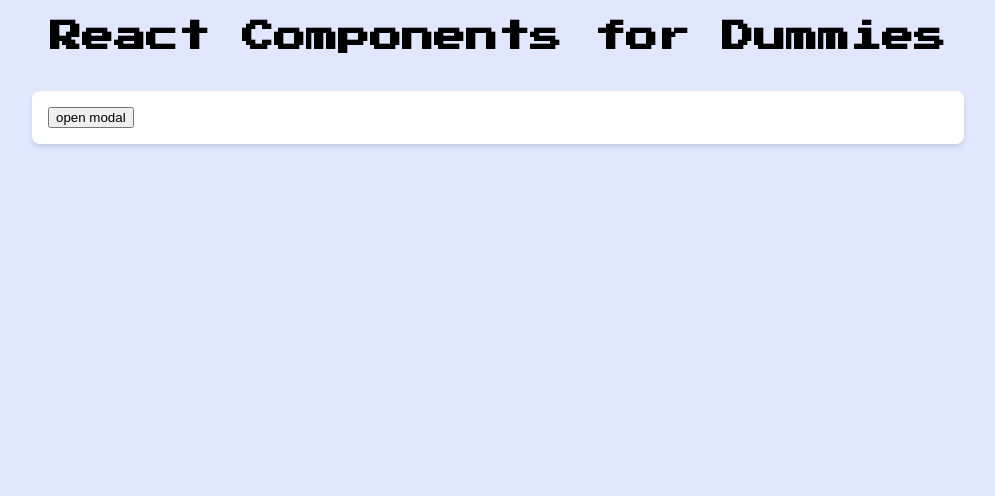
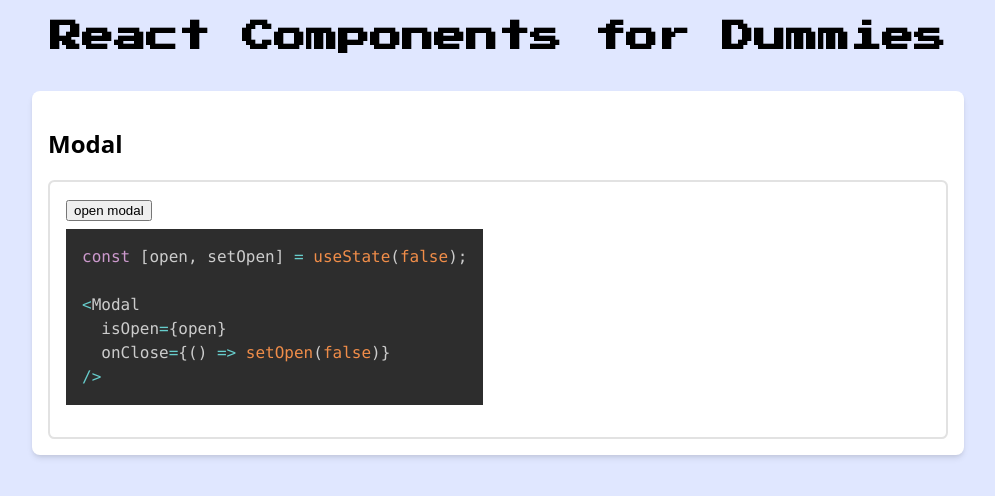
Before and after one commit to SaifulBashar/react-component-for-dummies, a Next.js app: page / in a window 1280 px wide. Shown: the top 496 px of the page, without its empty margins (142-1137 px from the left). Built offline with nearby package versions, Linux system fonts and the light colour scheme.

Commit message:
add prism

```diff
--- /dev/null
+++ b/components/Code.tsx
@@ -0,0 +1,15 @@
+import React, { useEffect } from "react";
+import Prism from "prismjs";
+
+export function Code({ code }: { code: string }) {
+  useEffect(() => {
+    Prism.highlightAll();
+  }, []);
+  return (
+    <div className="Code">
+      <pre>
+        <code className={`language-javascript`}>{code}</code>
+      </pre>
+    </div>
+  );
+}
--- /dev/null
+++ b/components/sections/ModalSection.tsx
@@ -0,0 +1,51 @@
+import { Modal } from "../Modal";
+import { useState } from "react";
+import { css } from "@emotion/css";
+// import { Field, Form, Formik, FormikProps } from "formik";
+import { Code } from "../Code";
+
+const code = `const [open, setOpen] = useState(false);
+
+<Modal
+  isOpen={open}
+  onClose={() => setOpen(false)}
+/>`;
+export function ModalSection() {
+  const [open, setOpen] = useState(false);
+
+  return (
+    <div>
+      <h2>Modal</h2>
+      <div
+        className={css`
+          border: 2px solid rgb(226, 226, 226);
+          border-radius: 0.4rem;
+          padding: 1rem;
+        `}
+      >
+        <button onClick={() => setOpen(true)}>open modal</button>
+        <Modal isOpen={open} onClose={() => setOpen(false)} />
+        <div
+          className={css`
+            display: flex;
+          `}
+        >
+          <div
+            className={css`
+              min-width: 400px;
+              min-height: 200px;
+              border-radius: 4px;
+            `}
+          >
+            <Code code={code} />
+          </div>
+          <div
+            className={css`
+              padding-left: 12px;
+            `}
+          ></div>
+        </div>
+      </div>
+    </div>
+  );
+}
--- a/package.json
+++ b/package.json
@@ -9,7 +9,9 @@
   "dependencies": {
     "@reach/portal": "0.13.0",
     "clsx": "^1.1.1",
+    "formik": "^2.2.9",
     "next": "^11.1.2",
+    "prismjs": "^1.25.0",
     "ramda": "~0.26.1",
     "react": "17.0.1",
     "react-dom": "17.0.1",
@@ -22,6 +24,7 @@
     "@testing-library/react": "^11.2.5",
     "@types/jest": "^26.0.23",
     "@types/node": "^14.14.25",
+    "@types/prismjs": "^1.16.6",
     "@types/react": "^17.0.1",
     "@typescript-eslint/eslint-plugin": "^4.14.2",
     "@typescript-eslint/parser": "^4.14.2",
--- a/pages/_app.tsx
+++ b/pages/_app.tsx
@@ -1,4 +1,5 @@
 import { Global, css } from "@emotion/react";
+import "prismjs/themes/prism-tomorrow.css";
 
 const globalStyles = (
   <Global
@@ -9,6 +10,10 @@
         margin: 0;
         background: #e0e7ff;
         min-height: 100vh;
+        font-family: ui-sans-serif, system-ui, -apple-system, BlinkMacSystemFont,
+          "Segoe UI", Roboto, "Helvetica Neue", Arial, "Noto Sans", sans-serif,
+          "Apple Color Emoji", "Segoe UI Emoji", "Segoe UI Symbol",
+          "Noto Color Emoji";
       }
     `}
   />
--- a/pages/index.tsx
+++ b/pages/index.tsx
@@ -1,10 +1,9 @@
-import { Modal } from "../components/Modal";
-import { useState } from "react";
 import { css } from "@emotion/css";
+import { ModalSection } from "../components/sections/ModalSection";
 
 function Page() {
-  const [open, setOpen] = useState(false);
   return (
+    <>
       <div
         className={css`
           display: flex;
@@ -32,12 +31,10 @@
             background: white;
           `}
         >
-        <div>
-          <button onClick={() => setOpen(true)}>open modal</button>
-          <Modal isOpen={open} onClose={() => setOpen(false)} />
+          <ModalSection />
         </div>
       </div>
-    </div>
+    </>
   );
 }
 export default Page;
```
Also changed, not shown: components/Modal.module.css (deleted, +0 -60 lines), 1 other file (tests, documents, lock files or other folders). Lines whose indentation alone changed are shown as unchanged.
